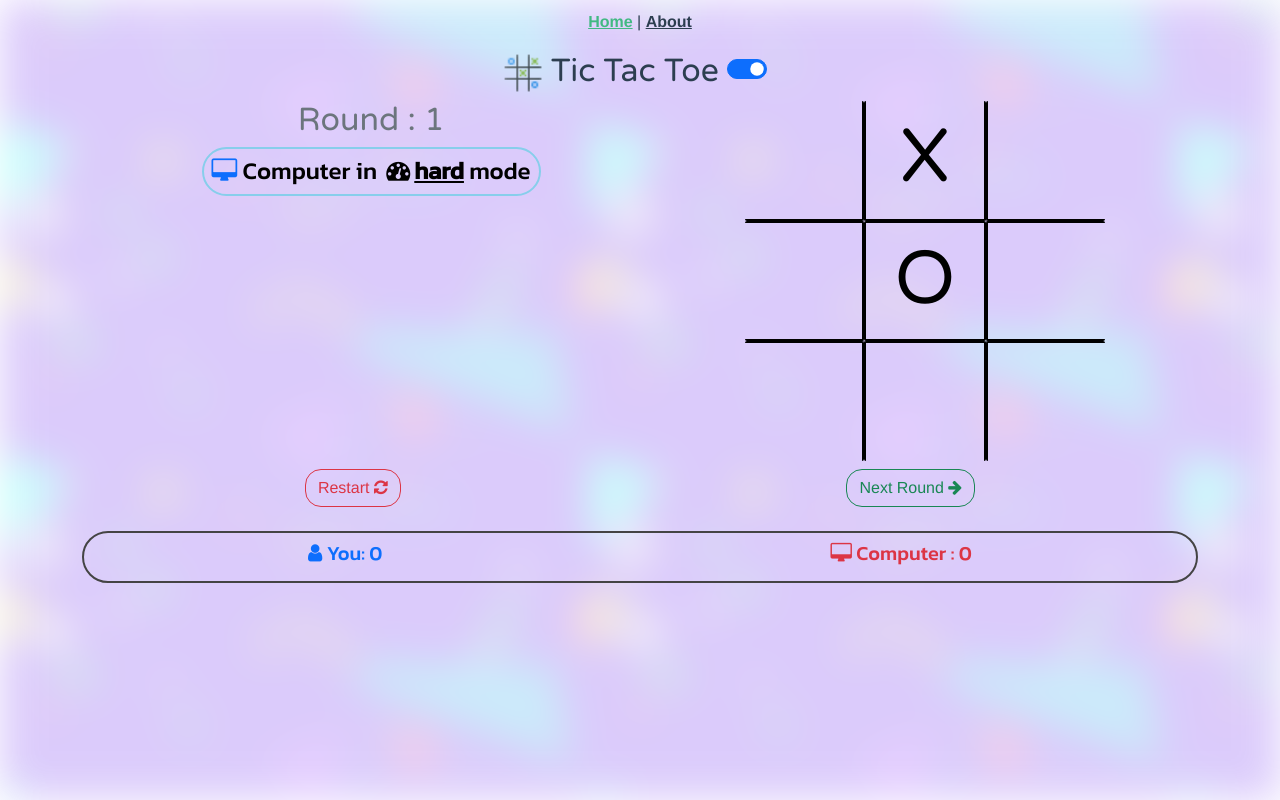
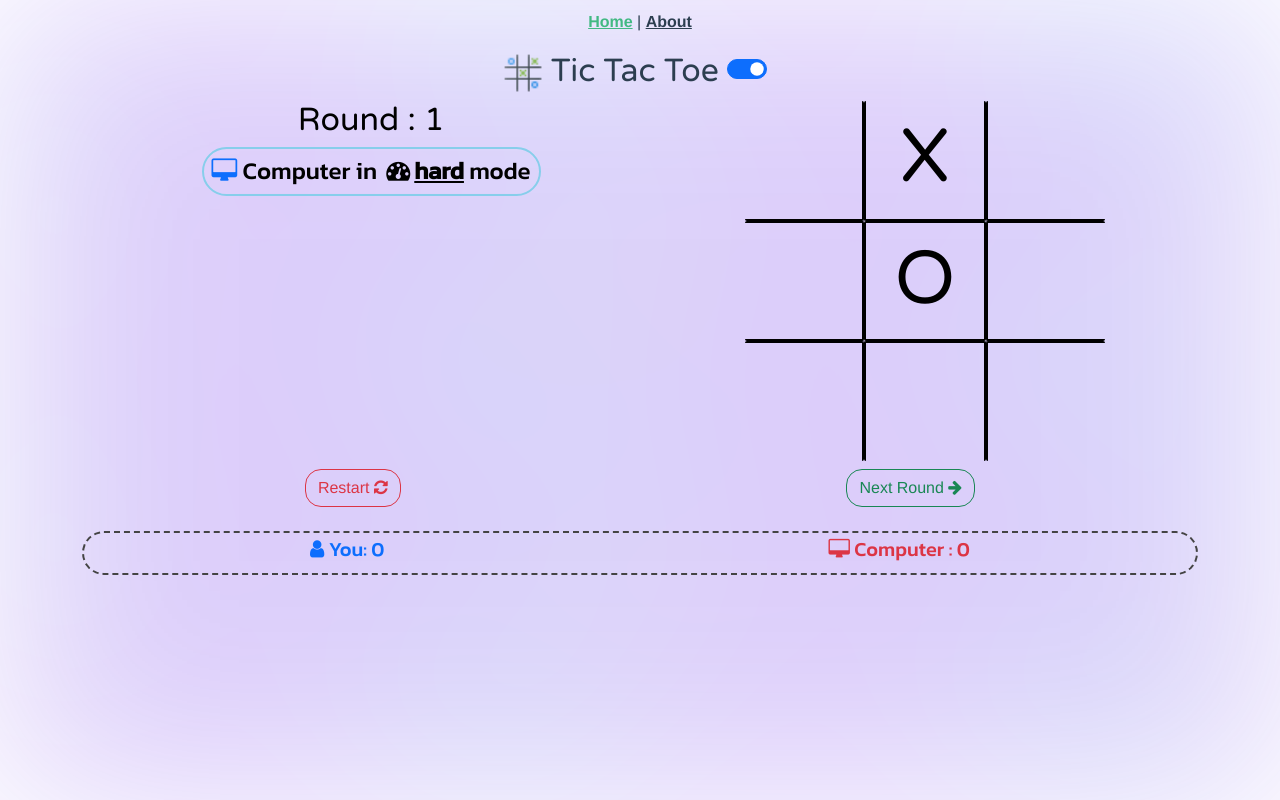
Before and after one commit to RF-Fahad-Islam/vue-tic-tac-toe, a Vue app: page /#/ in a window 1280 px wide. Both pictures are taken after a click on the element 924 px from the left and 160 px from the top of the page. Built offline with nearby package versions, Linux system fonts and the light colour scheme; a small style sheet from the web is missing.

Commit message:
Add gameover sound

```diff
--- a/src/App.vue
+++ b/src/App.vue
@@ -31,7 +31,7 @@
   content: "";
   background: url('assets/bg.jpg');
   opacity: 0.2;
-  filter:blur(20px);
+  filter:blur(100px);
   top: 0;
   left: 0;
   bottom: 0;
--- a/src/components/Board.vue
+++ b/src/components/Board.vue
@@ -1,5 +1,9 @@
 <template>
 <div class="container">
+    <!-- <span  style="cursor: pointer; font-size: 35px; position: absolute; left: 20px;" class="float-start" @click="isMuted = !isMuted">
+    <i class="fa fa-volume-up" v-if="!isMuted"></i>
+    <i class="fa fa-volume-off" v-else></i>
+    </span> -->
   <header>
       <h1 class="my-2">
         <img src="../assets/logo.png" lazy alt="Logo" width="40" /> Tic Tac Toe
@@ -40,7 +44,7 @@
     leave-active-class="animated bounceOut"
     tag="ul"
   >
-    <h1 class="text-muted" v-if="gameStart">Round : {{round}}</h1>
+    <h1 class="text-black" v-if="gameStart">Round : {{round}}</h1>
 
 
       <h4 v-if="gameStart&&isComputer" style="
@@ -88,7 +92,7 @@
       v-if="winner != 'draw' && winner"
     >
       <span v-if="!isComputer">
-        <span v-if="winner != 'draw'" style="font-size: 50px;"> Player {{ winner }} wins! </span>
+        <strong v-if="winner != 'draw'">🎉 Player {{ winner }} wins! </strong>
       </span>
       <span v-else
         >🎉
@@ -148,8 +152,8 @@
       </section>
     <!-- !Game Status - Points, Round -->
     <footer class="mt-3 gameStatus" >
-      <div class="d-flex justify-content-around">
-        <h5 class="p-2 rounded-pill text-primary font-weight-bolder">
+      <div class="d-flex p-1 flex-wrap justify-content-around">
+        <h5 class="rounded-pill text-primary font-weight-bolder">
           <span v-if="isComputer"><i class="fa fa-user"></i> You</span>
           <span v-else><i class="fa fa-user-circle"></i> Player X</span>:
           <span class="font-weight-bold">{{ playerXPoints }}</span>
@@ -160,7 +164,7 @@
             round
           }}</span>
         </h5> -->
-        <h5 class="p-2 rounded-pill text-danger">
+        <h5 class="rounded-pill text-danger">
           <span v-if="isComputer"><i class="fa fa-desktop"></i> Computer</span>
           <span v-else><i class="fa fa-user-circle"></i> Player Y</span> :
           <span class="font-weight-bold">{{ playerOPoints }}</span>
@@ -176,8 +180,8 @@ import { reactive, toRefs, ref, computed} from "vue";
 export default {
   name: "Board",
   setup() {
-
     //* Initialize all sounds for the game
+    const audio = new Audio("musics/ting.mp3");
 
     const squares = ref([
       ["", "", ""],
@@ -228,6 +232,12 @@ export default {
         ["left", "middle","right"],
         ["bottom left","bottom middle","bottom right"]
       ],
+      soundsPath: "musics",
+      //Marking color to mark the win conditions used in css
+      markingColor: computed(()=> {
+          return "#ff0111" //Red
+      }),
+      isMuted: false,
     });
 
     const winConditions = [
@@ -244,6 +254,13 @@ export default {
       [2, 4, 6],
     ];
 
+    //Play Sound Method
+    const playSounds = async (action) => {
+      if(action==="move"){
+        audio.play();
+      }
+    }
+
      const winner = computed(() => {
       const win = findWinner(squares.value.flat());
       if (!win && utils.usedBoxes === 9) {
@@ -251,6 +268,7 @@ export default {
         return "draw";
       }
       if(win==="X"||win==="O") updateWinBoxes(utils.winBoxes.flat())
+      if(win) playSounds("move")
       updatePlayerPoints(win);
       return win;
 
@@ -269,7 +287,6 @@ export default {
     const move = (x, y) => {
       if (squares.value[x][y] === "" && !utils.gameEnd) {
         squares.value[x][y] = utils.player;
-      // playSounds("move")
         playerSwap(); //!Swap the player to "O"
         if (utils.isComputer&&!winner.value) executeComputer(); //!Running Computer Move
       }
@@ -463,7 +480,7 @@ h1 {
 }
 
 .winBox {
-  color: red!important;
+  color: v-bind(markingColor);
   background: rgb(255, 255, 255)!important;
 }
 
@@ -490,7 +507,7 @@ h3 {
   font-size: 30px !important;
 }
 footer {
-  border: 2px solid rgb(68, 68, 68);
+  border: 2px dashed rgb(68, 68, 68);
   border-radius: 30px;
 }
 
@@ -509,10 +526,6 @@ footer {
 
 .left{
   border-left: none!important;
-}
-
-.middle{
-  color: black;
 }
 
 .right{
```
Also changed, not shown: 1 other file (tests, documents, lock files or other folders).
